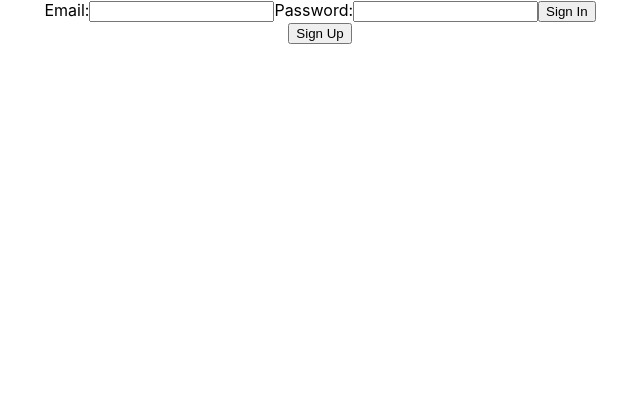
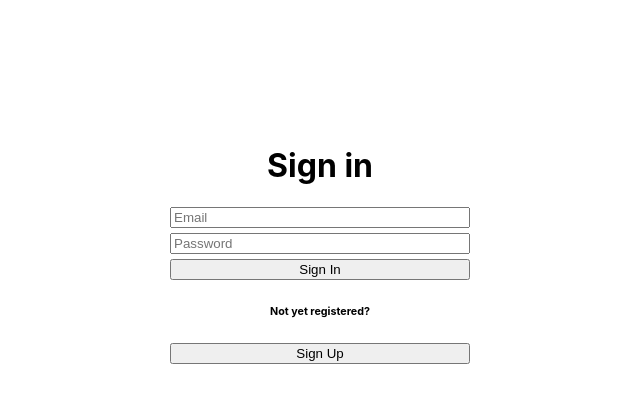
Before and after one commit to dpayba/PhotoPhinder, a React (Create React App) app in the folder cs35l-project-react-app/: page /login in a window 1280 px wide. Shown: the top 402 px of the page, without its empty margins (320-960 px from the left). Built offline with nearby package versions, Linux system fonts and the light colour scheme.

Commit message:
format login page

```diff
--- a/cs35l-project-react-app/src/App.css
+++ b/cs35l-project-react-app/src/App.css
@@ -47,3 +47,19 @@
   width: 100%;
   height: 2.5rem;
 }
+
+.signin
+{
+  max-width: 300px;
+  margin: auto;
+  margin-top: 125px;
+}
+.signin>form
+{
+  display: grid;
+  flex-direction: column;
+}
+.signin>form>input
+{
+  margin-bottom: 5px;
+}
--- a/cs35l-project-react-app/src/components/auth.js
+++ b/cs35l-project-react-app/src/components/auth.js
@@ -2,6 +2,7 @@ import { firebase } from '../firebase';
 import db from '../firebase';
 import { Link } from 'react-router-dom';
 import React from 'react';
+import '../App.css'
 
 /*
  * Simple implementation of sign in and sign up component,
@@ -62,23 +63,21 @@ class SignIn extends React.Component {
 
     render() {
         return (
-            <div>
-                <label>
-                    Email:
+            <div className="signin">
+            <form action="">
+            <h1>Sign in</h1>
             <input
-                        type="text"
+                type="email"
+                placeholder="Email"
                 value={this.state.email}
                 onChange={this.handleEmailInput}
             />
-                </label>
-                <label>
-                    Password:
             <input
                 type="password"
+                placeholder="Password"
                 value={this.state.password}
                 onChange={this.handlePasswordInput}
             />
-                </label>
             <button
                     onClick={() => {
                         this.submit();
@@ -86,7 +85,7 @@ class SignIn extends React.Component {
                 >
                     Sign In
             </button>
-                <br />
+            <h6>Not yet registered? </h6>
             <button
                     onClick={() => {
                         this.props.history.push('/signup');
@@ -94,8 +93,9 @@ class SignIn extends React.Component {
                 >
                     Sign Up
             </button>
+            </form>
             </div>
-        );
+        )
     }
 }
 
--- a/cs35l-project-react-app/src/frontpage.js
+++ b/cs35l-project-react-app/src/frontpage.js
@@ -17,6 +17,8 @@ class Frontpage extends Component
             <Link className="App" to="/feed">Browse Photos</Link>
             &nbsp;&nbsp;&nbsp;&nbsp;
             <Link className="App" to="/my-profile">Your Profile</Link>
+            &nbsp;&nbsp;&nbsp;&nbsp;
+            <Link className="App" to="/login">Sign In or Sign Up</Link>
             <footer className="App-footer">*insert Copyright + Our Names*&nbsp;&nbsp;&nbsp;&nbsp;</footer>
         </div>
         );
```
Lines whose indentation alone changed are shown as unchanged.
